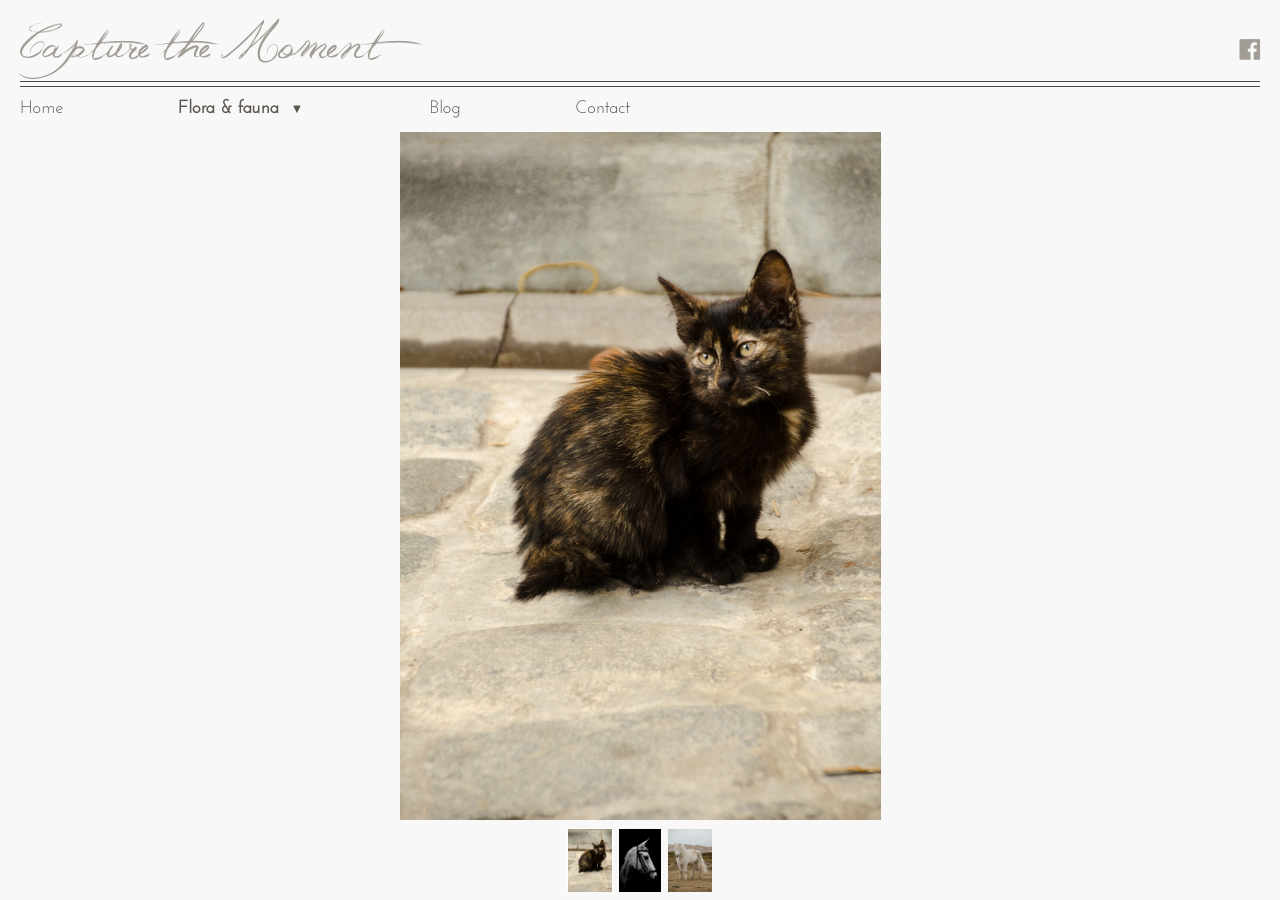
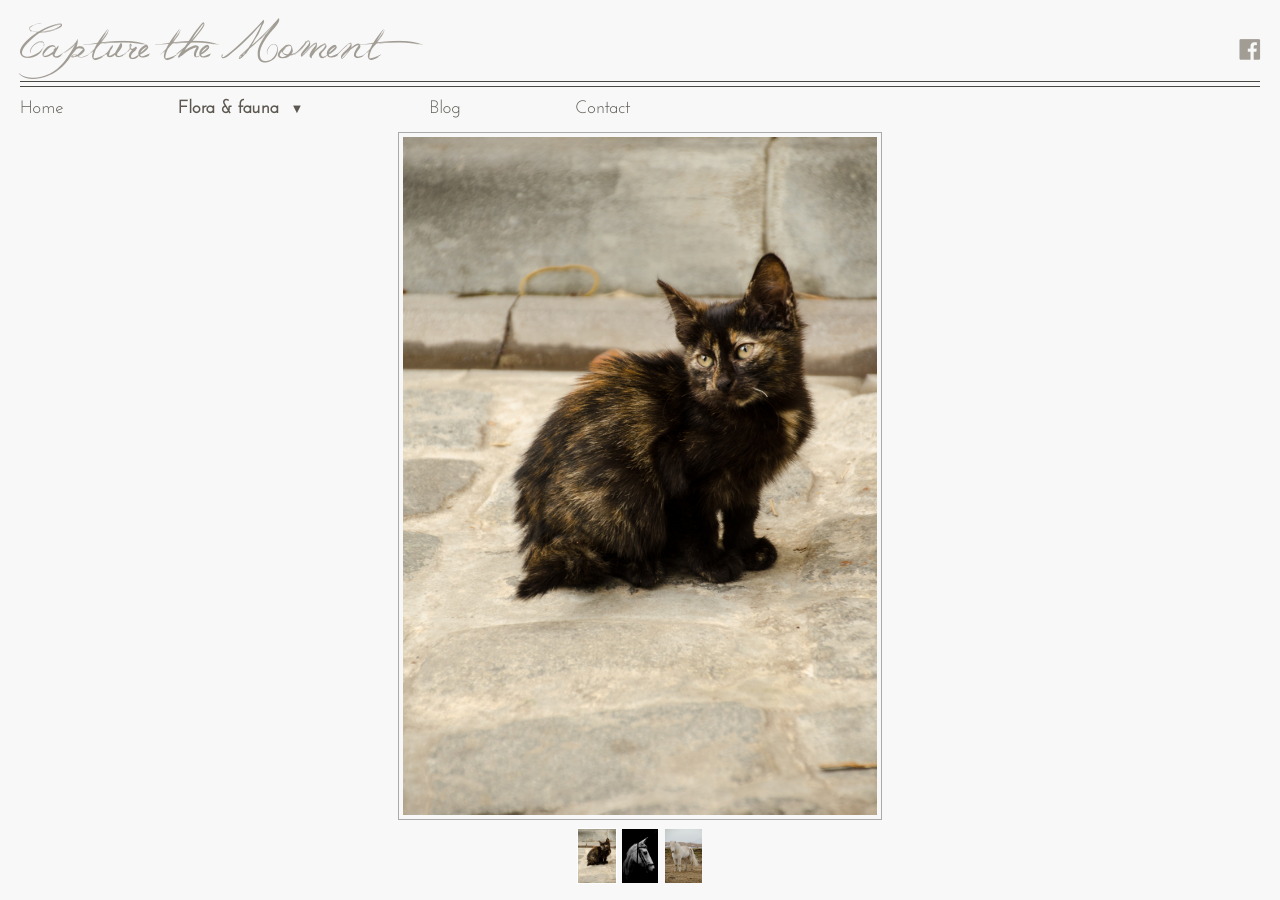
Before and after one commit to cmbybelin/cmbybelin.github.io, a Jekyll site: the page built from florafauna.html, in a window 1280 px wide. Built offline with Jekyll 4.4.1, drawn with Linux system fonts in a browser that asks for light colours; nearby versions of some CDN libraries.

Commit message:
Update portfolio photo with a border.

```diff
--- a/_layouts/portfolio.html
+++ b/_layouts/portfolio.html
@@ -6,7 +6,8 @@
  <article class="portfolio">
   <div>
   {% for photo in page.portfolio %}
-   <div id="img{{ forloop.index }}" class="caroussel{% if forloop.first %} selected{% endif %}" style="background-image: url('{{ photo.photo | replace:' ','%20' }}')">
+   <div id="img{{ forloop.index }}" class="caroussel{% if forloop.first %} selected{% endif %}">
+    <img src="{{ photo.photo | replace:' ','%20' }}" alt="{{ photo.caption }}"/>
     {% if photo.caption %}<p class="caption"><span>{{ photo.caption | newline_to_br }}</span></p>{% endif %}
    </div>
   {% endfor %}
--- a/style/main.css
+++ b/style/main.css
@@ -213,11 +213,15 @@
  text-decoration: underline;
 }
 
+/* PAGE */
 h1 {
  text-align: center;
 }
 
-/* PORTFOLIO */
+article.page {
+ max-width: 800px;
+}
+
 .dropdown {
  margin-left: -12px;
  padding-right: 12px;
@@ -276,6 +280,11 @@
  border-top-right-radius: 2px;
 }
 
+/* PORTFOLIO */
+.portfolio img {
+ max-width: calc(100% - 10px);
+ max-height: calc(100% - 10px);
+}
 .thumbnails {
  position: absolute;
  bottom: 8px;
@@ -290,6 +299,7 @@
  height: 64px;
  width: auto;
  border: 1px solid transparent;
+ padding: 0;
 }
 .thumbnails img.selected {
  border: 1px solid white;
@@ -337,14 +347,36 @@
 }
 
 /* BLOG */
-article.page, article.blog {
- max-width: 800px;
-}
 .blog img {
  max-width: 600px;
  max-height: 600px;
 }
+.excerpt {
+ border-top: 1px solid #aaa;
+ padding-top: 12px;
+ margin-bottom: 12px;
+}
+.excerpt:first-child {
+ border-color: transparent;
+}
+.excerpt img {
+ float: left;
+ max-height: 200px;
+ max-width: 200px;
+ margin: 0 16px 0 0;
+}
+.excerpt:nth-child(even) img {
+ float: right;
+ margin: 0 0 0 16px;
+}
 
+img {
+ border: 1px solid #aaa;
+ padding: 4px;
+}
+.blog .photo {
+ text-align: center;
+}
 /* CONTACT */
 label, button {
  display: block;
@@ -353,3 +385,9 @@
 textarea {
  font-family: Josefin-Sans, Arial;
 }
+
+
+/* MISC */
+.clearfix {
+  clear: both;
+}
```
